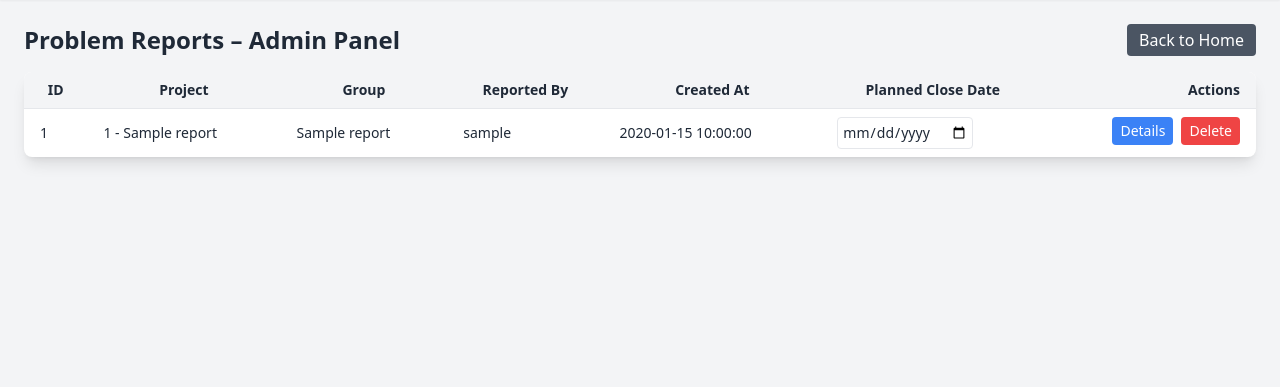
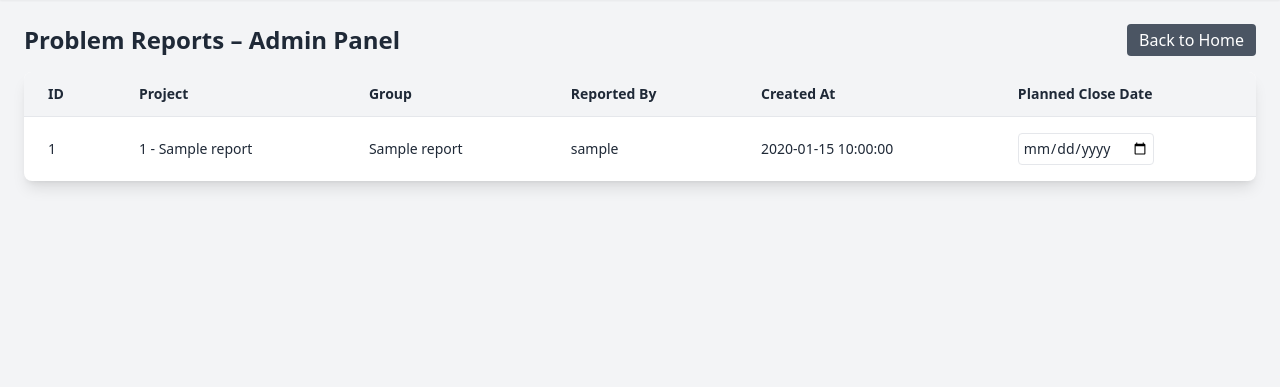
Before and after one commit to SkyGok/UNIMAK, a Flask app: template backend/templates/admin.html in a window 1280 px wide. Shown: the part 64-451 px from the top of the page. Run offline with Flask 3, Linux system fonts and the light colour scheme; the template is opened without the code that fills it: most values are stand-ins (such as "Sample title", 1, 10 or a date in 2020); some libraries are stand-ins or nearby versions.

Commit message:
final commit

```diff
--- a/backend/templates/admin.html
+++ b/backend/templates/admin.html
@@ -10,107 +10,68 @@
 </div>
 
 <div class="overflow-x-auto shadow-lg rounded-lg bg-white">
-    <table class="min-w-full text-sm divide-y divide-gray-200">
+    <table class="min-w-full divide-y divide-gray-200 text-sm">
         <thead class="bg-gray-100">
             <tr>
-                <th class="px-4 py-2">ID</th>
-                <th class="px-4 py-2">Project</th>
-                <th class="px-4 py-2">Group</th>
-                <th class="px-4 py-2">Reported By</th>
-                <th class="px-4 py-2">Created At</th>
-                <th class="px-4 py-2">Planned Close Date</th>
-                <th class="px-4 py-2 text-right">Actions</th>
+                <th class="px-6 py-3 text-left">ID</th>
+                <th class="px-6 py-3 text-left">Project</th>
+                <th class="px-6 py-3 text-left">Group</th>
+                <th class="px-6 py-3 text-left">Reported By</th>
+                <th class="px-6 py-3 text-left">Created At</th>
+                <th class="px-6 py-3 text-left">Planned Close Date</th>
             </tr>
         </thead>
-
         <tbody class="divide-y divide-gray-200">
             {% for p in reports %}
-            <tr class="hover:bg-gray-50">
-                <td class="px-4 py-2 font-medium">{{ p.id }}</td>
-                <td class="px-4 py-2">{{ p.project_number }} - {{ p.project_name }}</td>
-                <td class="px-4 py-2">{{ p.group_name }}</td>
-                <td class="px-4 py-2">{{ p.username }}</td>
-                <td class="px-4 py-2">{{ p.created_at }}</td>
-                <td class="px-4 py-2">
+            <tr onclick="openDetails('{{ p.problem_id }}')" class="hover:bg-gray-300">
+                <td class="px-6 py-4 font-medium">{{ p.id }}</td>
+                <td class="px-6 py-4">{{ p.project_number }} - {{ p.project_name }}</td>
+                <td class="px-6 py-4">{{ p.group_name }}</td>
+                <td class="px-6 py-4">{{ p.username }}</td>
+                <td class="px-6 py-4">{{ p.created_at }}</td>
+                <td class="px-6 py-4">
                     <input type="date" value="{{ p.planned_closing_date }}" class="border p-1 rounded">
-                </td>
-                <td class="px-4 py-2 flex gap-2 justify-end">
-                    <button onclick="toggleDetails('{{ p.id }}')" class="px-2 py-1 bg-blue-500 text-white rounded hover:bg-blue-600">Details</button>
-                    <button class="px-2 py-1 bg-red-500 text-white rounded hover:bg-red-600">Delete</button>
                 </td>
             </tr>
 
             <!-- Expanded Details -->
-            <tr id="details-{{ p.id }}" class="hidden bg-gray-50">
-                <td colspan="7" class="p-4">
+            <tr id="details-{{ p.problem_id }}" class="hidden">
+                <td colspan="7" class="p-4 bg-gray-50">
 
-                    <!-- COMPONENTS SECTION -->
-                    <h3 class="font-semibold mb-2">Components</h3>
-                    <table class="w-full text-sm mb-4 border">
-                        <thead class="bg-gray-200">
-                            <tr>
-                                <th class="px-2 py-1">Component</th>
-                                <th class="px-2 py-1">Reason</th>
-                                <th class="px-2 py-1">Priority</th>
-                                <th class="px-2 py-1">Department</th>
-                                <th class="px-2 py-1">Action</th>
-                                <th class="px-2 py-1 text-right">Remove</th>
-                            </tr>
-                        </thead>
-                        <tbody>
-                            {% for c in p.components %}
-                            <tr class="border-t">
-                                <td class="px-2 py-1">{{ c.component_name }}</td>
-                                <td class="px-2 py-1">{{ c.reason }}</td>
-                                <td class="px-2 py-1">{{ c.priority }}</td>
-                                <td class="px-2 py-1">{{ c.department }}</td>
-                                <td class="px-2 py-1">{{ c.action }}</td>
-                                <td class="px-2 py-1 text-right">
-                                    <button class="text-red-500 hover:underline">Delete</button>
-                                </td>
-                            </tr>
-                            {% endfor %}
-                        </tbody>
-                    </table>
+                    <!-- Toggle Button -->
+                    <button class="mb-3 px-3 py-1 flex items-end justify-end text-white bg-orange-500 rounded hover:bg-orange-600"
+                            onclick="toggleView('{{ p.problem_id }}')">
+                        Toggle View
+                    </button>
 
-                    <!-- STEPS SECTION -->
-                    <h3 class="font-semibold mb-2">Steps</h3>
-                    <table class="w-full text-sm border">
-                        <thead class="bg-gray-200">
-                            <tr>
-                                <th class="px-2 py-1">Step #</th>
-                                <th class="px-2 py-1">File</th>
-                                <th class="px-2 py-1">Status</th>
-                                <th class="px-2 py-1">Action</th>
-                                <th class="px-2 py-1 text-right">Remove</th>
-                            </tr>
-                        </thead>
-                        <tbody>
-                            {% for s in p.steps %}
-                            <tr class="border-t">
-                                <td class="px-2 py-1">{{ s.step_number }}</td>
-                                <td class="px-2 py-1">{{ s.df_filename }}</td>
-                                <td class="px-2 py-1">{{ s.status }}</td>
-                                <td class="px-2 py-1">{{ s.action }}</td>
-                                <td class="px-2 py-1 text-right">
-                                    <button class="text-red-500 hover:underline">Delete</button>
-                                </td>
-                            </tr>
-                            {% endfor %}
-                        </tbody>
-                    </table>
+                    <!-- Card View -->
+                    <div id="card-view-{{ p.problem_id }}">
+                        {% include "partials/admin_card_view.html" %}
+                    </div>
+
+                    <!-- Table View -->
+                    <div id="table-view-{{ p.problem_id }}" class="hidden">
+                        {% include "partials/admin_table_view.html" %}
+                    </div>
 
                 </td>
             </tr>
-
             {% endfor %}
         </tbody>
     </table>
 </div>
 
 <script>
-function toggleDetails(id) {
-    document.getElementById("details-" + id).classList.toggle("hidden");
+function openDetails(id) {
+    let row = document.getElementById("details-" + id);
+    row.classList.toggle("hidden");
+}
+
+function toggleView(id) {
+    const card = document.getElementById("card-view-" + id);
+    const table = document.getElementById("table-view-" + id);
+    card.classList.toggle("hidden");
+    table.classList.toggle("hidden");
 }
 </script>
 
--- /dev/null
+++ b/backend/templates/partials/admin_card_view.html
@@ -0,0 +1,46 @@
+<!-- Admin Card View for Components and Steps -->
+<div class="space-y-6">
+
+    <!-- COMPONENTS SECTION -->
+    <div>
+        <h3 class="text-lg font-semibold mb-2">Components</h3>
+        <div class="grid grid-cols-1 md:grid-cols-2 gap-4">
+            {% for c in p.components %}
+            <div class="p-4 border rounded-lg bg-white shadow-sm">
+                <p><strong>Component:</strong> {{ c.component_name }}</p>
+                <p><strong>Reason:</strong> {{ c.reason }}</p>
+                <p><strong>Priority:</strong> {{ c.priority }}</p>
+                <p><strong>Department:</strong> {{ c.department }}</p>
+                <p><strong>Action:</strong> {{ c.action }}</p>
+
+                <div class="text-right mt-2">
+                    <button class="text-red-600 hover:underline">Delete</button>
+                    <button class="text-blue-600 hover:underline ml-2">Edit</button>
+                </div>
+            </div>
+            {% endfor %}
+        </div>
+    </div>
+
+    <!-- STEPS SECTION -->
+    <div>
+        <h3 class="text-lg font-semibold mb-2">Steps</h3>
+        <div class="grid grid-cols-1 md:grid-cols-2 gap-4">
+            {% for s in p.steps %}
+            <div class="p-4 border rounded-lg bg-white shadow-sm">
+                <p><strong>Step #:</strong> {{ s.step_number }}</p>
+                <p><strong>Filename:</strong> {{ s.df_filename }}</p>
+                <p><strong>Status:</strong> {{ s.status }}</p>
+                <p><strong>Action:</strong> {{ s.action }}</p>
+                <p><strong>Planned Close:</strong> {{ s.planned_closing_date }}</p>
+
+                <div class="text-right mt-2">
+                    <button class="text-red-600 hover:underline">Delete</button>
+                    <button class="text-blue-600 hover:underline ml-2">Edit</button>
+                </div>
+            </div>
+            {% endfor %}
+        </div>
+    </div>
+
+</div>
--- /dev/null
+++ b/backend/templates/partials/admin_table_view.html
@@ -0,0 +1,69 @@
+<!-- Admin Table View for Components and Steps -->
+<div class="space-y-6">
+
+    <!-- COMPONENTS TABLE -->
+    <div>
+        <h3 class="text-lg font-semibold mb-2">Components</h3>
+        <table class="min-w-full text-sm border divide-y divide-gray-200">
+            <thead class="bg-gray-100">
+                <tr>
+                    <th class="px-3 py-1 text-left">Component</th>
+                    <th class="px-3 py-1 text-left">Reason</th>
+                    <th class="px-3 py-1 text-left">Priority</th>
+                    <th class="px-3 py-1 text-left">Department</th>
+                    <th class="px-3 py-1 text-left">Action</th>
+                    <th class="px-3 py-1 text-right">Manage</th>
+                </tr>
+            </thead>
+            <tbody class="divide-y divide-gray-200">
+                {% for c in p.components %}
+                <tr>
+                    <td class="px-3 py-1">{{ c.component_name }}</td>
+                    <td class="px-3 py-1">{{ c.reason }}</td>
+                    <td class="px-3 py-1">{{ c.priority }}</td>
+                    <td class="px-3 py-1">{{ c.department }}</td>
+                    <td class="px-3 py-1">{{ c.action }}</td>
+                    <td class="px-3 py-1 text-right">
+                        <button class="text-blue-600 hover:underline mr-2">Edit</button>
+                        <button class="text-red-600 hover:underline">Delete</button>
+                    </td>
+                </tr>
+                {% endfor %}
+            </tbody>
+        </table>
+    </div>
+
+    <!-- STEPS TABLE -->
+    <div>
+        <h3 class="text-lg font-semibold mb-2">Steps</h3>
+        <table class="min-w-full text-sm border divide-y divide-gray-200">
+            <thead class="bg-gray-100">
+                <tr>
+                    <th class="px-3 py-1 text-left">Step #</th>
+                    <th class="px-3 py-1 text-left">File</th>
+                    <th class="px-3 py-1 text-left">Status</th>
+                    <th class="px-3 py-1 text-left">Action</th>
+                    <th class="px-3 py-1 text-left">Planned Close</th>
+                    <th class="px-3 py-1 text-right">Manage</th>
+                </tr>
+            </thead>
+            <tbody class="divide-y divide-gray-200">
+                {% for s in p.steps %}
+                <tr>
+                    <td class="px-3 py-1">{{ s.step_number }}</td>
+                    <td class="px-3 py-1">{{ s.df_filename }}</td>
+                    <td class="px-3 py-1">{{ s.status }}</td>
+                    <td class="px-3 py-1">{{ s.action }}</td>
+                    <td class="px-3 py-1">{{ s.planned_closing_date }}</td>
+                    <td class="px-3 py-1 text-right">
+                        <button class="text-blue-600 hover:underline mr-2">Edit</button>
+                        <button class="text-red-600 hover:underline">Delete</button>
+                    </td>
+                </tr>
+                {% endfor %}
+            </tbody>
+        </table>
+    </div>
+
+</div>
+z
```
Also changed, not shown: backend/templates/upload.html (+41 -1 lines), backend/static/files/unimak.db, backend/static/files/uploads/df_061125141715/pictures/df_061125141715_1.png (added), backend/templates/home.html (line endings or trailing spaces), 3 other files.
